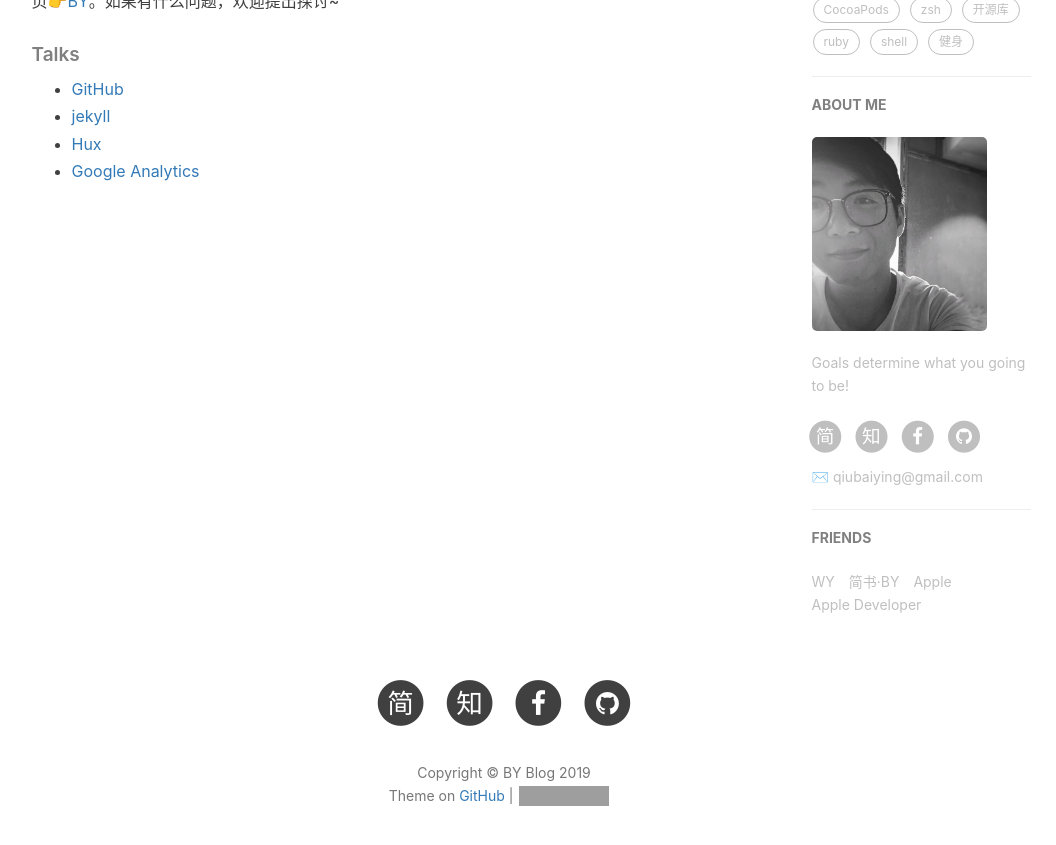
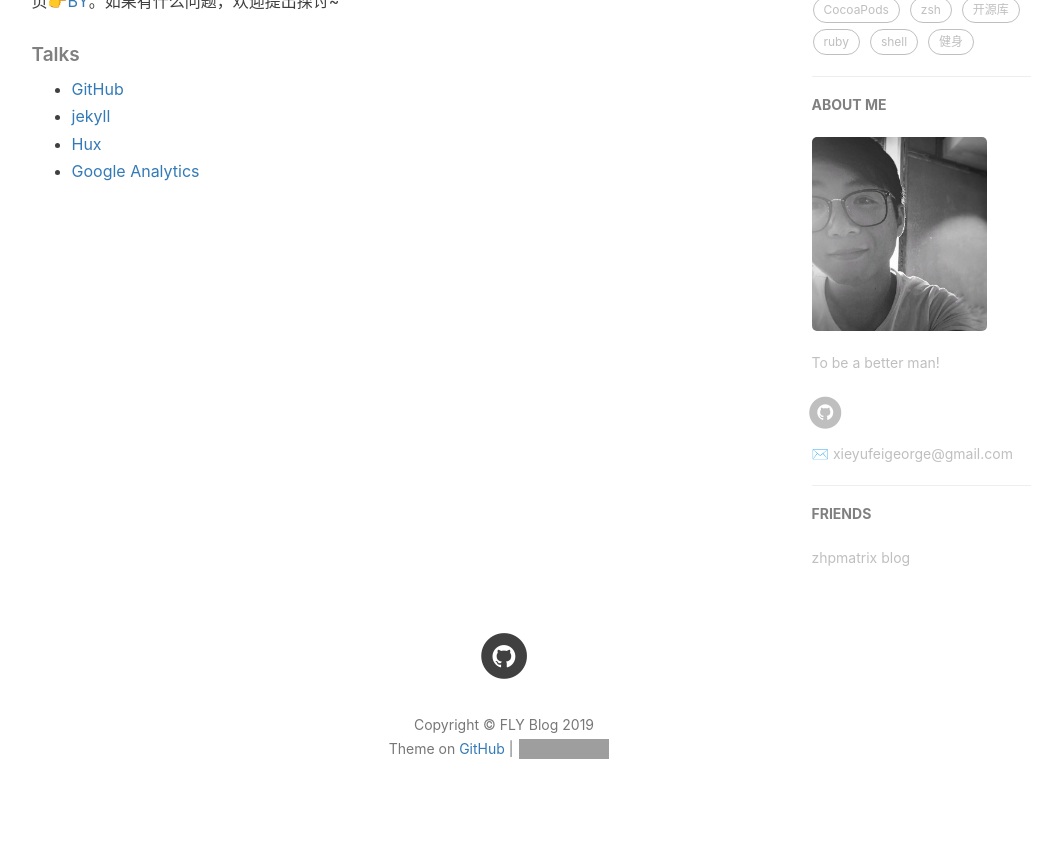
Before and after one commit to xieyufei1993/xieyufei1993.github.io, a Jekyll site: the page built from about.html, in a window 1280 px wide and 900 px high, scrolled down 713 px. Shown: the top 845 px of the window, without its empty margins (136-1192 px from the left). Built offline with Jekyll 4.4.1, drawn with Linux system fonts in a browser that asks for light colours; nearby versions of some CDN libraries; comment, search, counter and statistics services are not loaded; grey boxes are pictures that could not be loaded.

Commit message:
add the blog

```diff
--- a/_config.yml
+++ b/_config.yml
@@ -1,28 +1,27 @@
 # Site settings
-title: BY Blog
-SEOTitle: 柏荧的博客 | BY Blog
+title: FLY Blog
+SEOTitle: FLY的博客 | FLY Blog
 header-img: img/post-bg-desk.jpg
-email: qiubaiying@gmail.com
-description: "Every failure is leading towards success."
-keyword: "BY, BY Blog, 柏荧的博客, qiubaiying, 邱柏荧, iOS, Apple, iPhone"
-url: "http://qiubaiying.github.io"          # your host, for absolute URL
+email: xieyufeigeorge@gmail.com
+description: "FLY Blog"
+keyword: "FLY, FLY Blog, FLY的博客, xieyufei"
+url: "http://xieyufei1993.github.io"          # your host, for absolute URL
 baseurl: ""      # for example, '/blog' if your blog hosted on 'host/blog'
-github_repo: "https://github.com/qiubaiying/qiubaiying.github.io.git" # you code repository
+github_repo: "https://github.com/xieyufei1993/xieyufei1993.github.io" # you code repository
 
 # Sidebar settings
 sidebar: true                           # whether or not using Sidebar.
-sidebar-about-description: "Goals determine what you going to be!"
+sidebar-about-description: "To be a better man!"
 sidebar-avatar: /img/about-BY-gentle.jpg      # use absolute URL, seeing it's used in both `/` and `/about/`
 
 
 
 # SNS settings
 RSS: false
-# weibo_username:     qiubaiying
-zhihu_username:     qiubaiying
-github_username:    qiubaiying
-facebook_username:  baiying.qiu.7
-jianshu_username:   e71990ada2fd
+#zhihu_username:     qiubaiying
+github_username:    xieyufei1993
+#facebook_username:  xieyufei
+#jianshu_username:   e71990ada2fd
 #twitter_username:   qiubaiying
 
 
@@ -62,11 +61,11 @@ kramdown:
 # Gitalk
 gitalk:
   enable: true    #是否开启Gitalk评论
-  clientID: f2c84e7629bb1446c1a4                            #生成的clientID
-  clientSecret: ca6d6139d1e1b8c43f8b2e19492ddcac8b322d0d    #生成的clientSecret
-  repo: qiubaiying.github.io    #仓库名称
-  owner: qiubaiying    #github用户名
-  admin: qiubaiying
+  clientID: 1d2b4dd238181c8221ce                            #生成的clientID
+  clientSecret: 92896bf50888720980bbad6f3ca400d6366bd878    #生成的clientSecret
+  repo: xieyufei1993.github.io    #仓库名称
+  owner: xieyufei1993    #github用户名
+  admin: xieyufei1993
   distractionFreeMode: true #是否启用类似FB的阴影遮罩
 
 
@@ -74,11 +73,11 @@ gitalk:
 
 # Analytics settings
 # Baidu Analytics
-ba_track_id: b50bf2b12b5338a1845e33832976fd68
+#ba_track_id: b50bf2b12b5338a1845e33832976fd68
 
 # Google Analytics
-ga_track_id: 'UA-90855596-1'            # Format: UA-xxxxxx-xx
-ga_domain: qiubaiying.top               # 默认的是 auto, 这里我是自定义了的域名，你如果没有自己的域名，需要改成auto
+ga_track_id: 'UA-134258698-1'            # Format: UA-xxxxxx-xx
+ga_domain: auto               # 默认的是 auto, 这里我是自定义了的域名，你如果没有自己的域名，需要改成auto
 
 
 
@@ -99,16 +98,7 @@ service-worker: true
 # Friends
 friends: [
     {
-        title: "WY",
-        href: "http://zhengwuyang.com"
-    },{
-        title: "简书·BY",
-        href: "http://www.jianshu.com/u/e71990ada2fd"
-    },{
-        title: "Apple",
-        href: "https://apple.com"
-    },{
-        title: "Apple Developer",
-        href: "https://developer.apple.com/"
+        title: "zhpmatrix blog",
+        href: "https://zhpmatrix.github.io/"
     }
 ]
```
